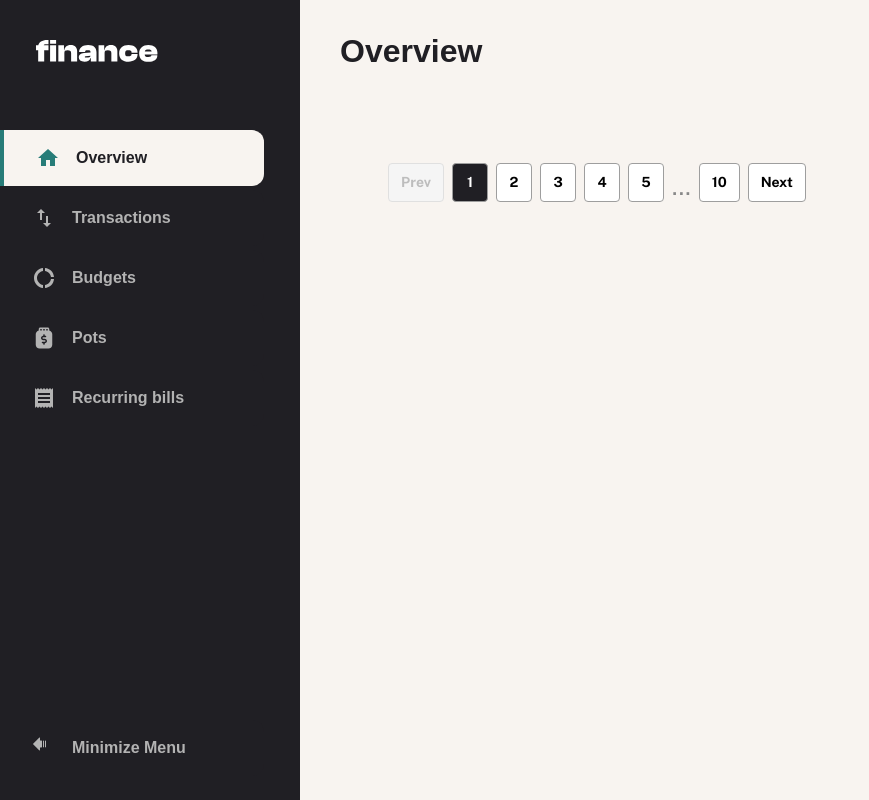
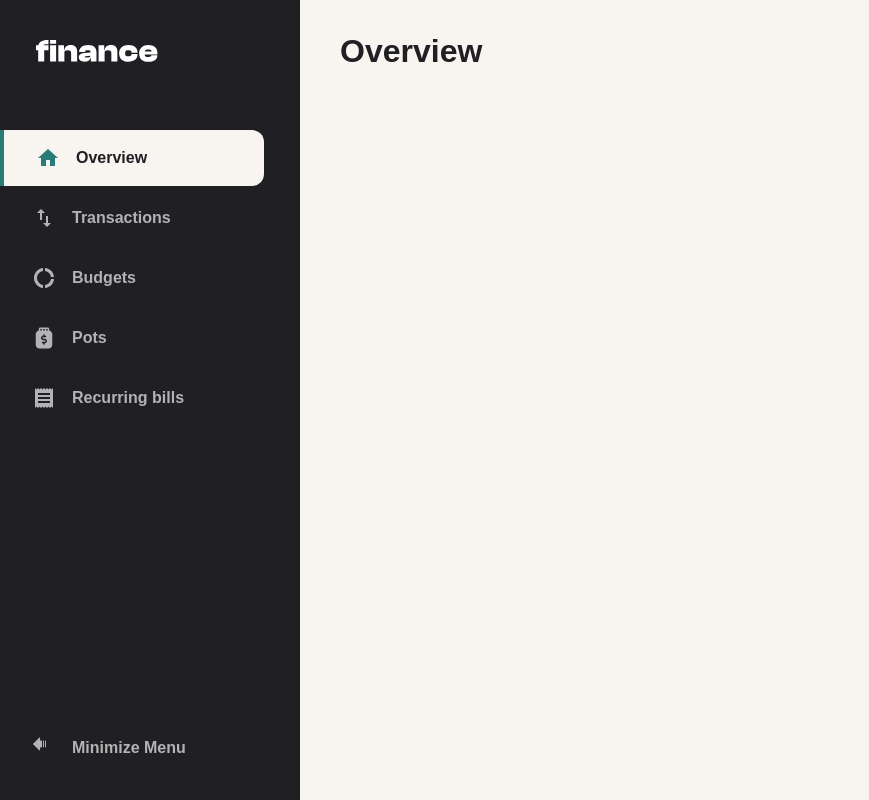
Before and after one commit to oscarvalenzuela25/Finance-client, a Next.js app: page / in a window 1280 px wide. Shown: the whole page, without its empty margins (0-869 px from the left). Built offline with nearby package versions, Linux system fonts and the light colour scheme; no server answers.

Commit message:
style correction

```diff
--- a/src/app/page.tsx
+++ b/src/app/page.tsx
@@ -1,5 +1,4 @@
 "use client";
-import Paginator from "@/components/Paginator";
 import {
   BodyContainer,
   BodyLeftContainer,
@@ -19,7 +18,6 @@ const Home = () => {
       <BodyContainer size={{ xs: 12 }}>
         <BodyLeftContainer size={{ xs: 12, md: 6 }}></BodyLeftContainer>
         <BodyRightContainer size={{ xs: 12, md: 6 }}></BodyRightContainer>
-        <Paginator totalItems={100} itemsPerPage={10} onPageChange={(page) => console.log(page)} />
       </BodyContainer>
     </RootContainer>
   );
--- a/src/components/Paginator/style.ts
+++ b/src/components/Paginator/style.ts
@@ -12,7 +12,6 @@ export const StyledPaginationContainer = styled(Box)(({ theme }) => ({
     left: '41px',
     paddingTop: 'spacing/300',
     marginTop: theme.spacing(2),
-
 }));
 
 // fila de botones
@@ -27,18 +26,18 @@ export const PageButton = styled(Button)(({ theme }) => ({
     minWidth: 36,
     padding: '6px 12px',
     fontWeight: 'bold',
-    backgroundColor: '#ffffff',
-    color: '#000000ff',
-    border: `1px solid ${theme.palette.grey[500]}`,
+    backgroundColor: theme.palette.common.white,
+    color: theme.palette.grey900.main,
+    border: `1px solid ${theme.palette.grey500.main}`,
     '&:hover': {
         backgroundColor: theme.palette.beige500.main,
         color: 'white',
-        cursor: 'pointer',
+        cursor: 'pointer'
     },
     '&.Mui-disabled': {
-        backgroundColor: '#f5f5f5',
-        color: '#bdbdbd',
-        border: `1px solid ${theme.palette.grey[300]}`,
+        backgroundColor: theme.palette.grey300.main,
+        color: theme.palette.grey500.dark,
+        border: `1px solid ${theme.palette.grey300.main}`,
         cursor: 'not-allowed',
         pointerEvents: 'auto',
     },
@@ -47,17 +46,17 @@ export const PageButton = styled(Button)(({ theme }) => ({
 // boton activo (pagina actual)
 export const ActivePageButton = styled(PageButton)(({ theme }) => ({
     fontWeight: 'bold',
-    backgroundColor: '#201f24',
-    color: '#ffffff',
+    backgroundColor: theme.palette.grey900.main,
+    color: theme.palette.common.white,
     '&:hover': {
         backgroundColor: theme.palette.primary.contrastText,
     },
 }));
 
 // texto de puntos
-export const DotsText = styled(Typography)(() => ({
+export const DotsText = styled(Typography)(({ theme }) => ({
     display: 'inline-block',
     fontSize: '24px',
     paddingTop: '8px', // esto baja los puntos
-    color: '#888',
+    color: theme.palette.grey900.main,
 }));
```
